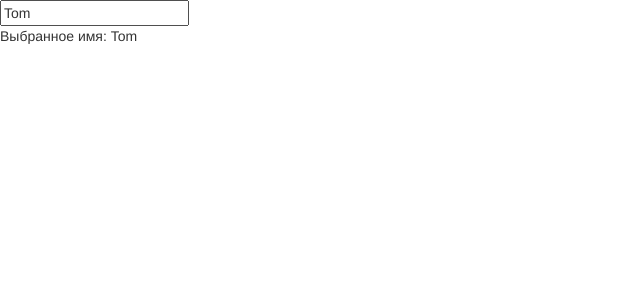
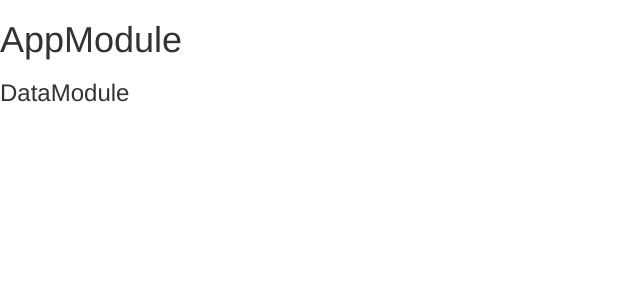
Before and after one commit to alekseinovikov/learn-angular-purchaseapp, an Angular app: page / in a window 1280 px wide. Shown: the top 300 px of the page, without its empty margins (0-640 px from the left). Built offline with nearby package versions, Linux system fonts and the light colour scheme.

Commit message:
Added additional module

```diff
--- a/src/app/app.component.ts
+++ b/src/app/app.component.ts
@@ -3,10 +3,11 @@ import {Component} from '@angular/core';
 @Component({
     selector: 'purchase-app',
     template: `
-        <child-comp [(userName)]="name"></child-comp>
-        <div>Выбранное имя: {{name}}</div>
+        <div>
+            <h1>AppModule</h1>
+            <data-comp></data-comp>
+        </div>
     `
 })
 export class AppComponent {
-    name: string = "Tom";
 }
--- a/src/app/app.module.ts
+++ b/src/app/app.module.ts
@@ -3,9 +3,10 @@ import {BrowserModule} from '@angular/platform-browser';
 import {FormsModule} from '@angular/forms';
 import {AppComponent} from './app.component';
 import {ChildComponent} from "./child.component";
+import {DataModule} from "./data/data.module";
 
 @NgModule({
-    imports: [BrowserModule, FormsModule],
+    imports: [BrowserModule, FormsModule, DataModule],
     declarations: [AppComponent, ChildComponent],
     bootstrap: [AppComponent]
 })
--- /dev/null
+++ b/src/app/data/data.component.ts
@@ -0,0 +1,10 @@
+import {Component} from '@angular/core';
+
+@Component({
+    selector: 'data-comp',
+    template: `
+        <div><h3>{{message}}</h3></div>`
+})
+export class DataComponent {
+    message: string = "DataModule";
+}
```
Also changed, not shown: src/app/data/data.module.ts (added, +12 -0 lines).
